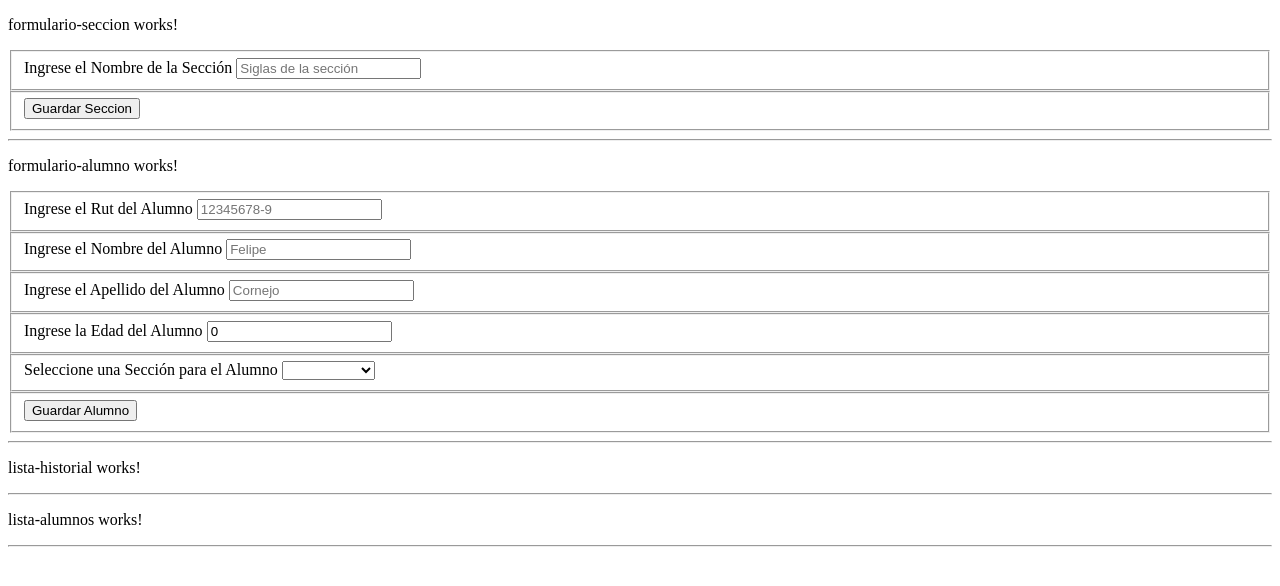
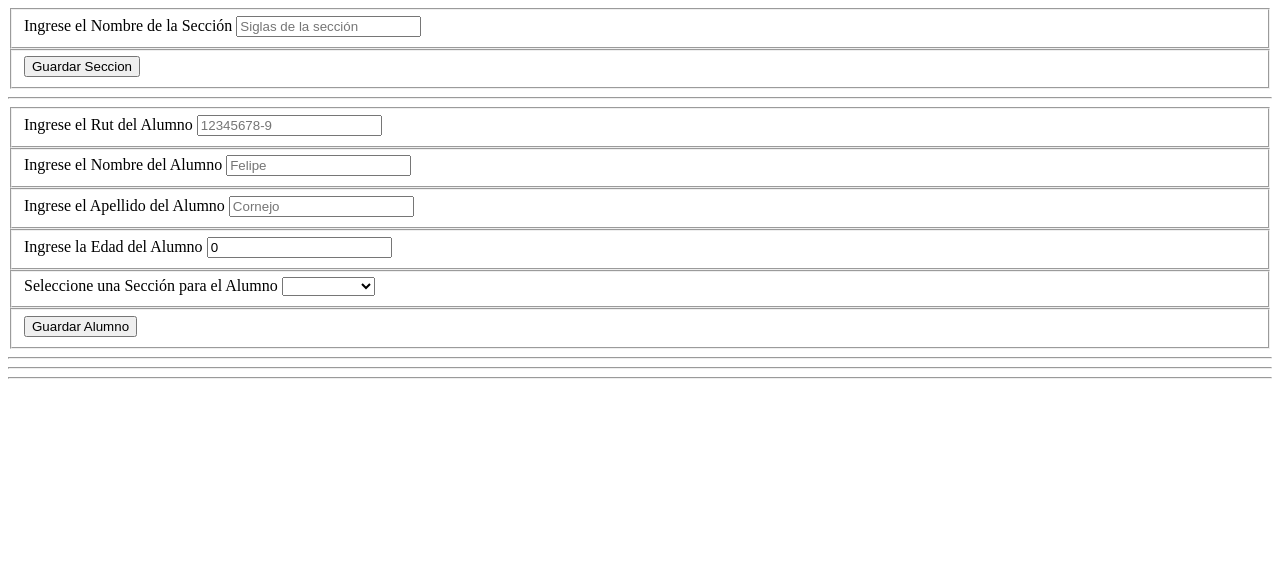
Before and after one commit to PeLuFe/asistenciaAPP, an Angular app: page / in a window 1280 px wide. Shown: the top 586 px of the page. Built offline with nearby package versions, Linux system fonts and the light colour scheme.

Commit message:
Creacion Listar Historial Asistencia

```diff
--- a/src/app/app.component.html
+++ b/src/app/app.component.html
@@ -2,9 +2,10 @@
 <hr>
 <app-formulario-alumno
   [secciones]="listaSeccion"
-  (agregarAlumno)="agregarAlumno($event)"></app-formulario-alumno>
+  (agregarAlumno)="agregarAlumno($event)"
+  ></app-formulario-alumno>
 <hr>
-<app-lista-historial></app-lista-historial>
+<app-lista-historial [registros]="listaRegistros"></app-lista-historial>
 <hr>
 <app-lista-alumnos [alumnos]="listaAlumno"></app-lista-alumnos>
 <hr>
--- a/src/app/app.component.ts
+++ b/src/app/app.component.ts
@@ -1,7 +1,8 @@
 import { Component, Output } from '@angular/core';
 
-import { Seccion } from './modelos/seccion'
-import { Alumno } from './modelos/alumno'
+import { Seccion } from './modelos/seccion';
+import { Alumno } from './modelos/alumno';
+import { RegistroHistorial } from './modelos/registro-historial';
 
 @Component({
   selector: 'app-root',
@@ -13,10 +14,14 @@ export class AppComponent {
   public agregarSeccion(nueva: Seccion): void {
     const idNueva = this.listaSeccion.length + 1;
     nueva.idSeccion = idNueva;
-    this.listaSeccion.push(nueva)
+    this.listaSeccion.push(nueva);
   }
   public listaAlumno: Array<Alumno> = []
   public agregarAlumno(nuevo: Alumno): void {
-    this.listaAlumno.push(nuevo)
+    this.listaAlumno.push(nuevo);
+  }
+  public listaRegistros: Array<RegistroHistorial> = []
+  public agregarRegistro(nuevo: RegistroHistorial): void {
+    this.listaRegistros.push(nuevo);
   }
 }
--- a/src/app/componentes/alumno/alumno.component.html
+++ b/src/app/componentes/alumno/alumno.component.html
@@ -1,6 +1,3 @@
-<p>alumno works!</p>
-
-
 <section [id]="alumno.rut">
   <h2>
     {{ alumno.rut }}
@@ -12,6 +9,6 @@
     {{ alumno.edad }}
   </p>
   <span>
-    {{ alumno.seccion }}
+    {{ alumno.seccion|uppercase }}
   </span>
 </section>
--- a/src/app/componentes/formulario-alumno/formulario-alumno.component.html
+++ b/src/app/componentes/formulario-alumno/formulario-alumno.component.html
@@ -1,5 +1,3 @@
-<p>formulario-alumno works!</p>
-
 <section>
   <fieldset>
     <label>
@@ -72,6 +70,7 @@
     <button
       type="submit"
       (click)="guardarAlumno()"
+      (click)="guardarRegistro()"
     >
       Guardar Alumno
     </button>
--- a/src/app/componentes/formulario-alumno/formulario-alumno.component.ts
+++ b/src/app/componentes/formulario-alumno/formulario-alumno.component.ts
@@ -1,8 +1,9 @@
 import { Component, Output, EventEmitter, Input } from '@angular/core';
 
-import { Alumno } from './../../modelos/alumno'
-import { Seccion } from './../../modelos/seccion'
-import { AppComponent } from './../../app.component'
+import { Alumno } from './../../modelos/alumno';
+import { Seccion } from './../../modelos/seccion';
+import { RegistroHistorial } from './../../modelos/registro-historial';
+import { DatePipe } from '@angular/common';
 
 @Component({
   selector: 'app-formulario-alumno',
@@ -12,12 +13,14 @@ import { AppComponent } from './../../app.component'
 export class FormularioAlumnoComponent {
   @Output() public agregarAlumno = new EventEmitter<Alumno>();
   @Input() secciones!: Array<Seccion>;
+  @Input() registros!: Array<RegistroHistorial>;
   public alumno: Alumno = {
     rut: '',
     nombre: '',
     apellido: '',
     edad: 0
   }
+  public registro: RegistroHistorial = {}
   public cambiarRut(evento: Event): void {
     const elementoRut = evento.target as HTMLInputElement;
     this.alumno.rut = elementoRut.value;
@@ -47,4 +50,8 @@ export class FormularioAlumnoComponent {
     this.alumno.apellido = '';
     this.alumno.edad = 0;
   }
+  public guardarRegistro(): void {
+    console.log(this.registro);
+    const copiaRegistro: RegistroHistorial = { ...this.registro };
+  }
 }
--- a/src/app/componentes/formulario-seccion/formulario-seccion.component.html
+++ b/src/app/componentes/formulario-seccion/formulario-seccion.component.html
@@ -1,5 +1,3 @@
-<p>formulario-seccion works!</p>
-
 <section>
   <fieldset>
     <label>
--- a/src/app/componentes/historial/historial.component.html
+++ b/src/app/componentes/historial/historial.component.html
@@ -1 +1,8 @@
-<p>historial works!</p>
+<section [id]="registro.fecha">
+  <h2>
+    {{ registro.fecha }}
+  </h2>
+  <h4>
+    {{ registro.alumno }}
+  </h4>
+</section>
--- a/src/app/componentes/historial/historial.component.ts
+++ b/src/app/componentes/historial/historial.component.ts
@@ -1,15 +1,12 @@
-import { Component, OnInit } from '@angular/core';
+import { Component, Input } from '@angular/core';
+
+import { RegistroHistorial } from './../../modelos/registro-historial';
 
 @Component({
   selector: 'app-historial',
   templateUrl: './historial.component.html',
   styleUrls: ['./historial.component.scss']
 })
-export class HistorialComponent implements OnInit {
-
-  constructor() { }
-
-  ngOnInit(): void {
-  }
-
+export class HistorialComponent {
+  @Input() public registro!: RegistroHistorial;
 }
--- a/src/app/componentes/lista-alumnos/lista-alumnos.component.html
+++ b/src/app/componentes/lista-alumnos/lista-alumnos.component.html
@@ -1,5 +1,3 @@
-<p>lista-alumnos works!</p>
-
 <section>
   <app-alumno
     *ngFor="let item of alumnos"
--- a/src/app/componentes/lista-historial/lista-historial.component.html
+++ b/src/app/componentes/lista-historial/lista-historial.component.html
@@ -1 +1,6 @@
-<p>lista-historial works!</p>
+<section>
+  <app-historial
+    *ngFor="let item of registros"
+    [registro]="item"
+  ></app-historial>
+</section>
--- a/src/app/componentes/lista-historial/lista-historial.component.ts
+++ b/src/app/componentes/lista-historial/lista-historial.component.ts
@@ -1,15 +1,12 @@
-import { Component, OnInit } from '@angular/core';
+import { Component, Input } from '@angular/core';
+
+import { RegistroHistorial } from './../../modelos/registro-historial';
 
 @Component({
   selector: 'app-lista-historial',
   templateUrl: './lista-historial.component.html',
   styleUrls: ['./lista-historial.component.scss']
 })
-export class ListaHistorialComponent implements OnInit {
-
-  constructor() { }
-
-  ngOnInit(): void {
-  }
-
+export class ListaHistorialComponent {
+  @Input() registros!: Array<RegistroHistorial>;
 }
--- a/src/app/modelos/registro-historial.ts
+++ b/src/app/modelos/registro-historial.ts
@@ -1,7 +1,6 @@
-import { DatePipe } from "@angular/common";
 import { Alumno } from './alumno'
 
 export interface RegistroHistorial {
-  fecha: DatePipe
-  alumno: Alumno
+  fecha?: Date
+  alumno?: Alumno
 }
```
